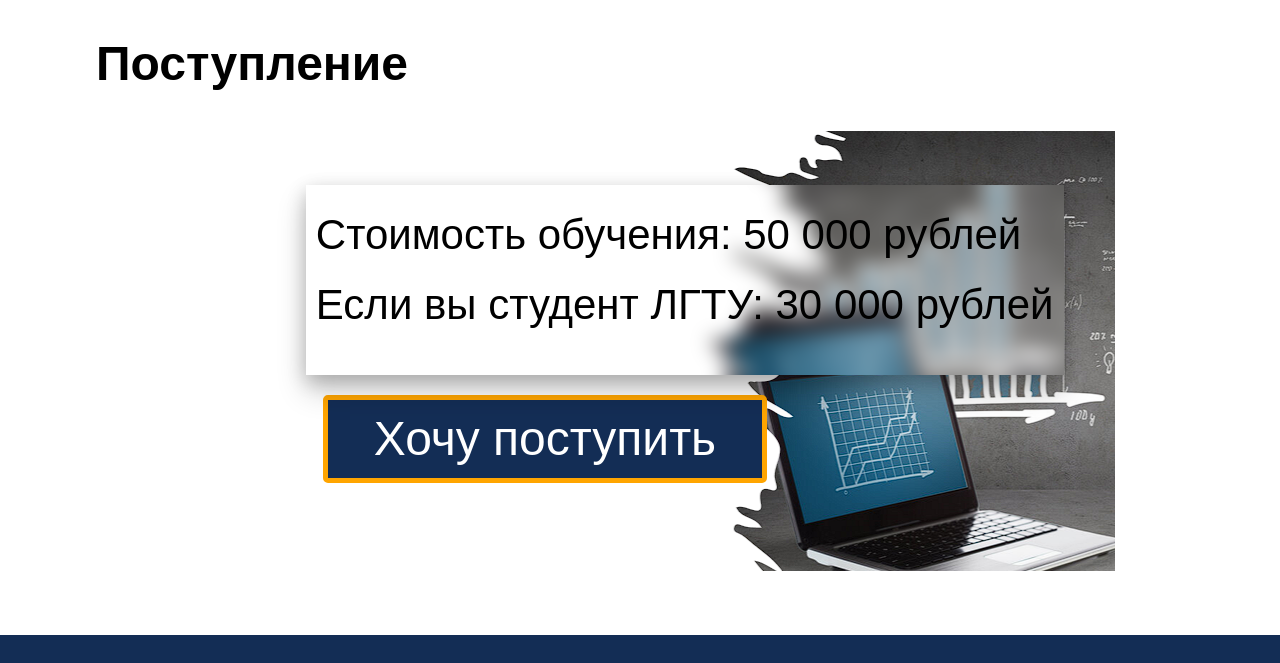
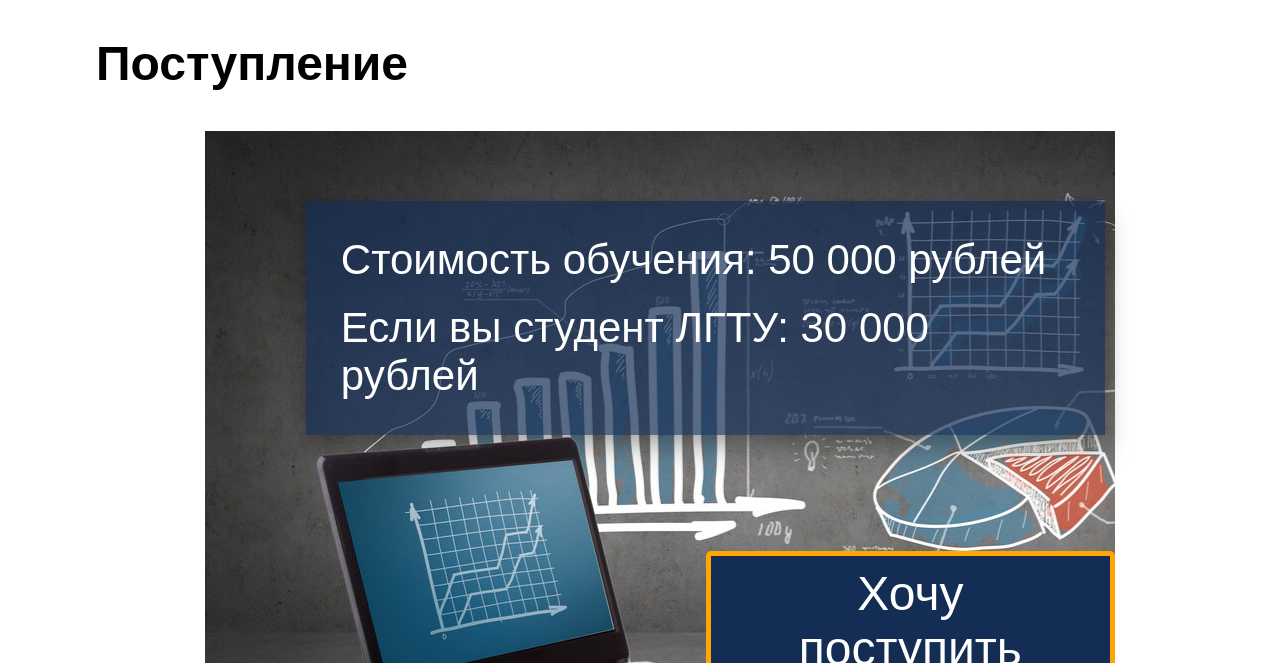
Before and after one commit to VlA211/LSTU_site_1, a plain HTML site: page index.html in a window 1280 px wide. Shown: the part 2480-3143 px from the top of the page. Drawn offline with Linux system fonts and the light colour scheme.

Commit message:
Add files via upload

```diff
--- a/css/postuplenie.css
+++ b/css/postuplenie.css
@@ -4,14 +4,13 @@
     padding: 20px;
     width: 80%;
     font-size: 42px;
-    height: 50vh;
+    height: 70vh;
     position: relative;
-    background-image: url('../image/carr.png');
+    background-image: url('../image/analist.jpg');
 }
 
 .card_text_but{
     width: 50%;
-
 }
 
 .card_admission_img{
@@ -28,36 +27,33 @@
     left: 10%;
     margin: 10px;
     z-index: 1;
+    color:  white;
+    /* font-weight: bold; */
 
-	line-height: 40px;
-	padding: 20px 0;
+    background-color: rgba(19, 45, 85, 0.7);
+
+	/* line-height: 40px;	 */
+	padding: 20px;
 	box-shadow: 0 6px 18px rgba(0,0,0,0.2), 0 16px 28px rgba(0,0,0,0.2);
 	z-index: 1;
-	overflow: hidden;
+	/* overflow: hidden; */
+    /* letter-spacing: 4px; */
     }
 
-.card_admission_text::before{
+/* .card_admission_text::before{
     content: "";
 	position: absolute;
 	top: -50%;
 	left: -50%;
 	height: 200%;
 	width: 200%;
-	background: url("../image/carr.png") center top;
+	background: url("../image/analist.jpg") center top;
 	filter: blur(10px);
 	z-index: -1;
-}
-
-.blur{
-    position: relative;
-    z-index: 5;
-    filter: blur(5px);
-}
+} */
 
 .card_admission_text_1{
-    margin-top: 0px;
-    margin: 10px;
-    margin-bottom: 4%;
+    margin: 15px;
 }
 
 
@@ -69,8 +65,8 @@
     border: 5px solid orange;
 
     position: absolute;
-    top: 60%;
-    left: 13%;
+    top: 70%;
+    left: 55%;
     /* width: 35%; */
     height: 20%;
     background-color: rgba(19, 45, 85, 1);
--- a/index.html
+++ b/index.html
@@ -221,11 +221,11 @@
             <!-- <img class="card_admission_img" src="image/carr.png"> -->
             <div class="card_admission_text">
 
-                <div class="card_admission_text_1">
+                <div class="card_admission_text_1"style="margin-bottom: 20px;">
                     Стоимость обучения: 50 000 рублей
                 </div>
 
-                <div class="card_admission_text_1">
+                <div class="card_admission_text_1" >
                     Если вы студент ЛГТУ: 30 000 рублей
                 </div>
             </div>
```
